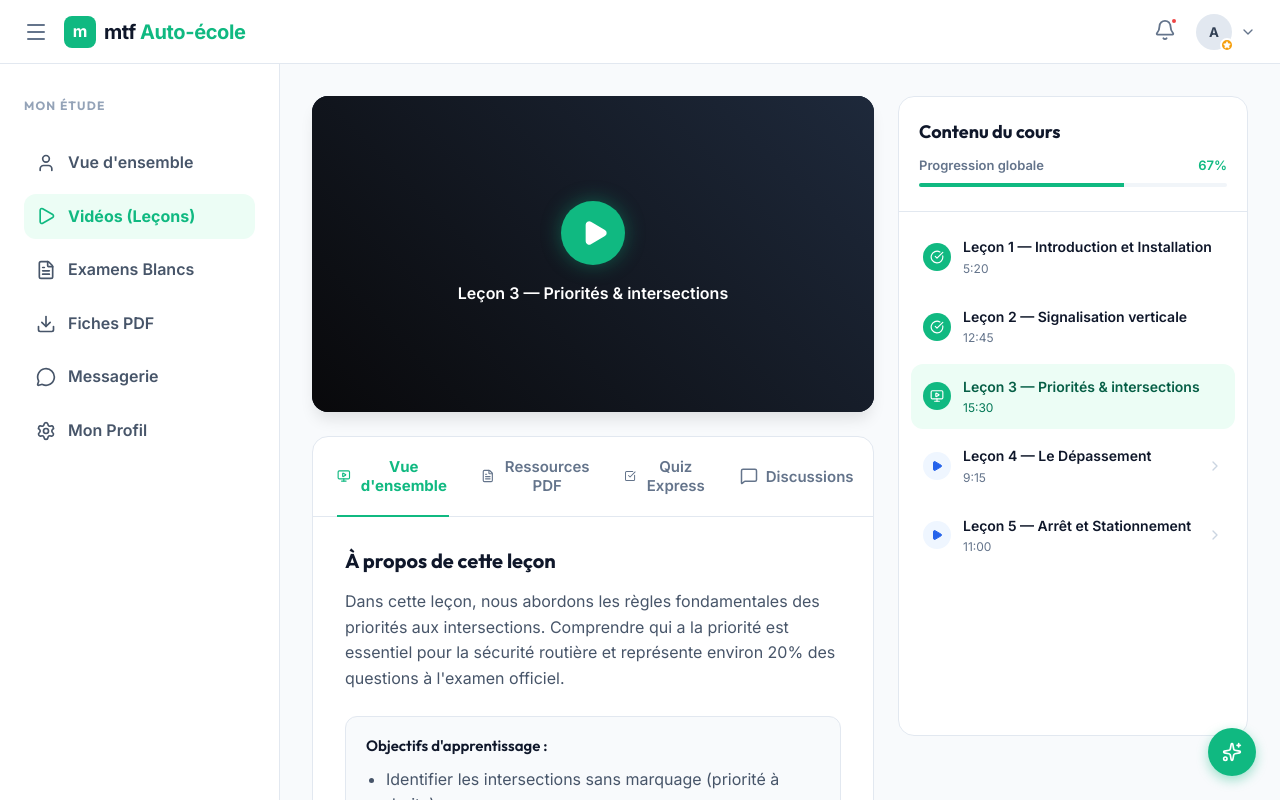
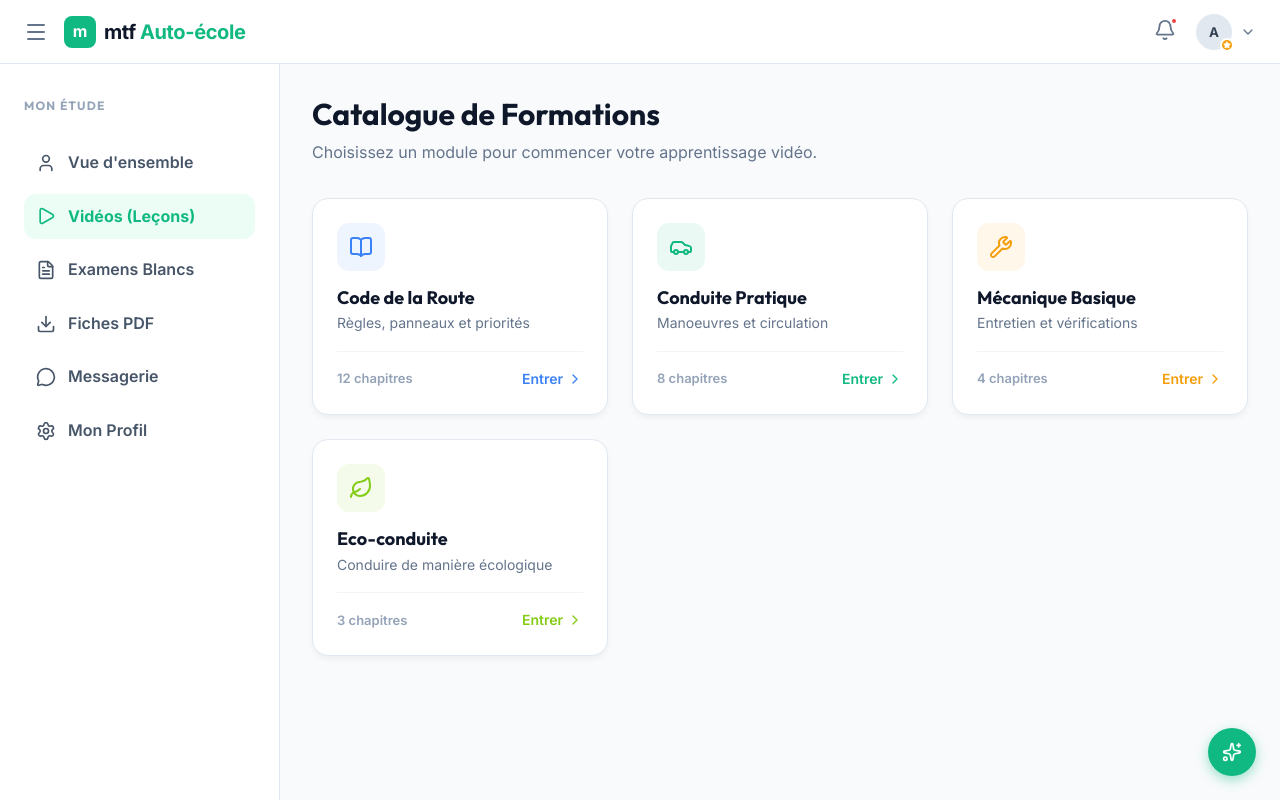
Before and after one commit to mtfdelivery/mtf_Auto--cole, a React (Vite) app: page /dashboard/videos in a window 1280 px wide. Shown: the top 800 px of the page. Built offline with nearby package versions, Linux system fonts and the light colour scheme.

Commit message:
feat: implement curriculum modules selection screen for Videos Dashboard interface

```diff
--- a/src/pages/learner/DashboardVideos.tsx
+++ b/src/pages/learner/DashboardVideos.tsx
@@ -1,23 +1,95 @@
 import { useState } from 'react';
-import { Play, CheckCircle, Lock, MonitorPlay, FileText, HelpCircle, MessageSquare, Download, ChevronRight, CheckSquare } from 'lucide-react';
+import { Play, CheckCircle, Lock, MonitorPlay, FileText, HelpCircle, MessageSquare, Download, ChevronRight, CheckSquare, ArrowLeft, BookOpen, Car, Wrench, Leaf } from 'lucide-react';
+import { motion, AnimatePresence } from 'framer-motion';
 
 const userProfile = { isPremium: true, videosWatched: 8, totalVideos: 12 };
 
-const videos = [
-    { id: 1, title: "Leçon 1 — Introduction et Installation", duration: "5:20", completed: true, isPremium: false },
-    { id: 2, title: "Leçon 2 — Signalisation verticale", duration: "12:45", completed: true, isPremium: false },
-    { id: 3, title: "Leçon 3 — Priorités & intersections", duration: "15:30", completed: false, isPremium: true, progress: 45 },
-    { id: 4, title: "Leçon 4 — Le Dépassement", duration: "9:15", completed: false, isPremium: true, progress: 0 },
-    { id: 5, title: "Leçon 5 — Arrêt et Stationnement", duration: "11:00", completed: false, isPremium: true, progress: 0 },
+const sections = [
+    { id: 'code', title: 'Code de la Route', icon: BookOpen, color: '#3b82f6', desc: 'Règles, panneaux et priorités', count: 12 },
+    { id: 'conduite', title: 'Conduite Pratique', icon: Car, color: '#10b981', desc: 'Manoeuvres et circulation', count: 8 },
+    { id: 'mecanique', title: 'Mécanique Basique', icon: Wrench, color: '#f59e0b', desc: 'Entretien et vérifications', count: 4 },
+    { id: 'eco', title: 'Eco-conduite', icon: Leaf, color: '#84cc16', desc: 'Conduire de manière écologique', count: 3 },
 ];
 
+const videosDatabase = [
+    { id: 1, section: 'code', title: "Leçon 1 — Introduction et Installation", duration: "5:20", completed: true, isPremium: false },
+    { id: 2, section: 'code', title: "Leçon 2 — Signalisation verticale", duration: "12:45", completed: true, isPremium: false },
+    { id: 3, section: 'code', title: "Leçon 3 — Priorités & intersections", duration: "15:30", completed: false, isPremium: true, progress: 45 },
+    { id: 4, section: 'code', title: "Leçon 4 — Le Dépassement", duration: "9:15", completed: false, isPremium: true, progress: 0 },
+    { id: 5, section: 'conduite', title: "Leçon 1 — Démarrage en côte", duration: "11:00", completed: false, isPremium: true, progress: 0 },
+    { id: 6, section: 'conduite', title: "Leçon 2 — Créneau parfait", duration: "14:20", completed: false, isPremium: true, progress: 0 },
+];
+
+const containerVariants = { hidden: { opacity: 0 }, visible: { opacity: 1, transition: { staggerChildren: 0.1 } } };
+const itemVariants = { hidden: { opacity: 0, y: 20 }, visible: { opacity: 1, y: 0, transition: { duration: 0.4 } } };
+
 export default function DashboardVideos() {
-    const [activeVideoId, setActiveVideoId] = useState(3);
+    const [selectedSection, setSelectedSection] = useState<string | null>(null);
+    const [activeVideoId, setActiveVideoId] = useState<number | null>(null);
     const [activeTab, setActiveTab] = useState<'overview' | 'resources' | 'quiz' | 'qa'>('overview');
 
-    const activeVideo = videos.find(v => v.id === activeVideoId) || videos[2]!;
+    // Section view rendering
+    if (!selectedSection) {
+        return (
+            <motion.div variants={containerVariants} initial="hidden" animate="visible" style={{ padding: '0px' }}>
+                <motion.div variants={itemVariants} style={{ marginBottom: 32 }}>
+                    <h1 style={{ fontSize: '1.875rem', fontWeight: 800, color: '#0f172a', margin: '0 0 8px' }}>Catalogue de Formations</h1>
+                    <p style={{ color: '#64748b', fontSize: '1rem', margin: 0 }}>Choisissez un module pour commencer votre apprentissage vidéo.</p>
+                </motion.div>
+
+                <div style={{ display: 'grid', gridTemplateColumns: 'repeat(auto-fill, minmax(280px, 1fr))', gap: 24 }}>
+                    {sections.map(sec => (
+                        <motion.div
+                            key={sec.id}
+                            variants={itemVariants}
+                            onClick={() => {
+                                setSelectedSection(sec.id);
+                                const firstVid = videosDatabase.find(v => v.section === sec.id);
+                                setActiveVideoId(firstVid ? firstVid.id : null);
+                            }}
+                            style={{
+                                background: '#fff', border: '1px solid #e2e8f0', borderRadius: 16, padding: 24,
+                                cursor: 'pointer', transition: 'all 0.2s', position: 'relative', overflow: 'hidden',
+                                boxShadow: '0 4px 6px -1px rgba(0,0,0,0.05)'
+                            }}
+                            whileHover={{ y: -4, boxShadow: '0 10px 15px -3px rgba(0,0,0,0.1)' }}
+                        >
+                            <div style={{ width: 48, height: 48, borderRadius: 12, background: `${sec.color}15`, display: 'flex', alignItems: 'center', justifyContent: 'center', marginBottom: 16 }}>
+                                <sec.icon size={24} color={sec.color} />
+                            </div>
+                            <h3 style={{ fontSize: '1.125rem', fontWeight: 700, color: '#0f172a', margin: '0 0 4px' }}>{sec.title}</h3>
+                            <p style={{ color: '#64748b', fontSize: '0.875rem', margin: '0 0 16px' }}>{sec.desc}</p>
+                            <div style={{ display: 'flex', alignItems: 'center', justifyContent: 'space-between', borderTop: '1px solid #f1f5f9', paddingTop: 16 }}>
+                                <div style={{ fontSize: '0.8125rem', fontWeight: 600, color: '#94a3b8' }}>{sec.count} chapitres</div>
+                                <div style={{ display: 'flex', alignItems: 'center', gap: 4, color: sec.color, fontSize: '0.875rem', fontWeight: 600 }}>
+                                    Entrer <ChevronRight size={16} />
+                                </div>
+                            </div>
+                        </motion.div>
+                    ))}
+                </div>
+            </motion.div>
+        );
+    }
+
+    // Video Player View
+    const sectionVideos = videosDatabase.filter(v => v.section === selectedSection);
+    const activeVideo = sectionVideos.find(v => v.id === activeVideoId) || sectionVideos[0];
+    const sectionInfo = sections.find(s => s.id === selectedSection);
 
     return (
+        <AnimatePresence>
+            <motion.div initial={{ opacity: 0, x: 20 }} animate={{ opacity: 1, x: 0 }} style={{ display: 'flex', flexDirection: 'column', gap: 24 }}>
+                {/* Header Back Button */}
+                <div style={{ display: 'flex', alignItems: 'center', gap: 12 }}>
+                    <button onClick={() => setSelectedSection(null)} style={{ display: 'flex', alignItems: 'center', gap: 8, padding: '8px 16px', background: '#fff', border: '1px solid #e2e8f0', borderRadius: 8, fontWeight: 600, color: '#475569', cursor: 'pointer', transition: 'all 0.2s' }}>
+                        <ArrowLeft size={16} /> Retour aux modules
+                    </button>
+                    <div style={{ padding: '4px 12px', background: `${sectionInfo?.color}15`, color: sectionInfo?.color, borderRadius: 20, fontSize: '0.875rem', fontWeight: 700, display: 'flex', alignItems: 'center', gap: 6 }}>
+                        {sectionInfo && <sectionInfo.icon size={14} />} {sectionInfo?.title}
+                    </div>
+                </div>
+
                 <div style={{ display: 'grid', gridTemplateColumns: 'minmax(0, 1fr) 350px', gap: 24, alignItems: 'start' }}>
 
                     {/* LEFT: MAIN PLAYER & TABS */}
@@ -25,18 +97,22 @@ export default function DashboardVideos() {
 
                         {/* Video Player Container */}
                         <div style={{ background: '#0f172a', borderRadius: 16, overflow: 'hidden', aspectRatio: '16/9', position: 'relative', boxShadow: '0 10px 15px -3px rgba(0,0,0,0.1)' }}>
-                    {/* Mock Video Poster/Player */}
                             <div style={{ position: 'absolute', inset: 0, display: 'flex', alignItems: 'center', justifyContent: 'center', background: 'linear-gradient(45deg, #09090b, #1e293b)' }}>
+                                {activeVideo ? (
                                     <div style={{ textAlign: 'center' }}>
                                         <button style={{ width: 64, height: 64, borderRadius: '50%', background: '#10b981', color: '#fff', border: 'none', display: 'flex', alignItems: 'center', justifyContent: 'center', margin: '0 auto 16px', cursor: 'pointer', boxShadow: '0 0 20px rgba(16,185,129,0.4)', transition: 'transform 0.2s' }}>
                                             <Play size={28} fill="currentColor" style={{ marginLeft: 4 }} />
                                         </button>
                                         <div style={{ color: '#fff', fontWeight: 600 }}>{activeVideo.title}</div>
                                     </div>
+                                ) : (
+                                    <div style={{ color: '#94a3b8' }}>Aucune vidéo disponible dans ce module.</div>
+                                )}
                             </div>
                         </div>
 
                         {/* Tabs & Content */}
+                        {activeVideo && (
                             <div style={{ background: '#fff', borderRadius: 16, border: '1px solid #e2e8f0', minHeight: 400 }}>
                                 <div style={{ display: 'flex', borderBottom: '1px solid #e2e8f0', padding: '0 24px', gap: 32 }}>
                                     {[
@@ -64,25 +140,16 @@ export default function DashboardVideos() {
 
                                 <div style={{ padding: 32 }}>
                                     {activeTab === 'overview' && (
-                            <div>
-                                <h3 style={{ fontSize: '1.25rem', fontWeight: 700, margin: '0 0 16px', color: '#0f172a' }}>À propos de cette leçon</h3>
+                                        <motion.div initial={{ opacity: 0 }} animate={{ opacity: 1 }}>
+                                            <h3 style={{ fontSize: '1.25rem', fontWeight: 700, margin: '0 0 16px', color: '#0f172a' }}>À propos de {activeVideo.title}</h3>
                                             <p style={{ color: '#475569', lineHeight: 1.6, marginBottom: 24 }}>
-                                    Dans cette leçon, nous abordons les règles fondamentales des priorités aux intersections.
-                                    Comprendre qui a la priorité est essentiel pour la sécurité routière et représente environ 20% des questions à l'examen officiel.
+                                                Maitrisez les notions essentielles correspondantes à ce chapitre. Le contenu pédagogique est conçu pour vous préparer au mieux à l'examen.
                                             </p>
-                                <div style={{ background: '#f8fafc', padding: 20, borderRadius: 12, border: '1px solid #e2e8f0' }}>
-                                    <h4 style={{ margin: '0 0 12px', fontSize: '0.9375rem', fontWeight: 600, color: '#0f172a' }}>Objectifs d'apprentissage :</h4>
-                                    <ul style={{ margin: 0, paddingLeft: 20, color: '#475569', lineHeight: 1.6, display: 'flex', flexDirection: 'column', gap: 8 }}>
-                                        <li>Identifier les intersections sans marquage (priorité à droite).</li>
-                                        <li>Comprendre l'usage des panneaux Stop et Cédez-le-passage.</li>
-                                        <li>Analyser rapidement la situation aux ronds-points.</li>
-                                    </ul>
-                                </div>
-                            </div>
+                                        </motion.div>
                                     )}
 
                                     {activeTab === 'resources' && (
-                            <div>
+                                        <motion.div initial={{ opacity: 0 }} animate={{ opacity: 1 }}>
                                             <h3 style={{ fontSize: '1.25rem', fontWeight: 700, margin: '0 0 16px', color: '#0f172a' }}>Documents d'accompagnement</h3>
                                             <div style={{ display: 'flex', flexDirection: 'column', gap: 12 }}>
                                                 <div style={{ display: 'flex', alignItems: 'center', justifyContent: 'space-between', padding: '16px 20px', border: '1px solid #e2e8f0', borderRadius: 12, background: '#fff' }}>
@@ -91,8 +158,8 @@ export default function DashboardVideos() {
                                                             <FileText size={20} />
                                                         </div>
                                                         <div>
-                                                <div style={{ fontWeight: 600, color: '#0f172a' }}>Schéma des Intersections (PDF)</div>
-                                                <div style={{ fontSize: '0.8125rem', color: '#64748b' }}>1.2 MB • Résumé visuel</div>
+                                                            <div style={{ fontWeight: 600, color: '#0f172a' }}>Résumé du Chapitre (PDF)</div>
+                                                            <div style={{ fontSize: '0.8125rem', color: '#64748b' }}>1.2 MB • Synthèse globale</div>
                                                         </div>
                                                     </div>
                                                     <button style={{ display: 'flex', alignItems: 'center', gap: 8, padding: '8px 16px', background: '#f1f5f9', color: '#0f172a', border: '1px solid #e2e8f0', borderRadius: 8, fontWeight: 600, fontSize: '0.875rem', cursor: 'pointer' }}>
@@ -100,39 +167,40 @@ export default function DashboardVideos() {
                                                     </button>
                                                 </div>
                                             </div>
-                            </div>
+                                        </motion.div>
                                     )}
 
                                     {activeTab === 'quiz' && (
-                            <div>
+                                        <motion.div initial={{ opacity: 0 }} animate={{ opacity: 1 }}>
                                             <div style={{ display: 'flex', alignItems: 'center', gap: 12, marginBottom: 24, padding: 16, background: '#eff6ff', borderRadius: 12, border: '1px solid #bfdbfe' }}>
                                                 <HelpCircle size={24} color="#2563eb" />
                                                 <div>
                                                     <div style={{ fontWeight: 600, color: '#1e3a8a' }}>Testez vos connaissances !</div>
-                                        <div style={{ fontSize: '0.875rem', color: '#1d4ed8' }}>Ce mini-quiz de 3 questions validera cette leçon.</div>
+                                                    <div style={{ fontSize: '0.875rem', color: '#1d4ed8' }}>Ce mini-quiz validera cette leçon avant d'avancer.</div>
                                                 </div>
                                             </div>
                                             <button style={{ width: '100%', padding: 16, background: '#2563eb', color: '#fff', border: 'none', borderRadius: 12, fontWeight: 600, fontSize: '1rem', cursor: 'pointer' }}>
-                                    Démarrer le Quiz
+                                                Démarrer le Quiz express
                                             </button>
-                            </div>
+                                        </motion.div>
                                     )}
 
                                     {activeTab === 'qa' && (
-                            <div style={{ textAlign: 'center', padding: '40px 0', color: '#64748b' }}>
+                                        <motion.div initial={{ opacity: 0 }} animate={{ opacity: 1 }} style={{ textAlign: 'center', padding: '40px 0', color: '#64748b' }}>
                                             <MessageSquare size={48} style={{ opacity: 0.2, marginBottom: 16 }} />
                                             <div style={{ fontWeight: 600, fontSize: '1.125rem', color: '#0f172a', marginBottom: 8 }}>Aucune question pour le moment</div>
                                             <div>Soyez le premier à poser une question au moniteur sur ce chapitre.</div>
-                            </div>
+                                        </motion.div>
                                     )}
                                 </div>
                             </div>
+                        )}
                     </div>
 
                     {/* RIGHT: PLAYLIST SIDEBAR */}
                     <div style={{ background: '#fff', border: '1px solid #e2e8f0', borderRadius: 16, display: 'flex', flexDirection: 'column', height: 'calc(100vh - 160px)', position: 'sticky', top: 96 }}>
                         <div style={{ padding: '24px 20px', borderBottom: '1px solid #e2e8f0' }}>
-                    <h2 style={{ fontSize: '1.125rem', fontWeight: 700, color: '#0f172a', margin: 0, marginBottom: 12 }}>Contenu du cours</h2>
+                            <h2 style={{ fontSize: '1.125rem', fontWeight: 700, color: '#0f172a', margin: 0, marginBottom: 12 }}>Contenu de {sectionInfo?.title}</h2>
                             <div style={{ display: 'flex', alignItems: 'center', justifyContent: 'space-between', fontSize: '0.8125rem', fontWeight: 600, color: '#64748b', marginBottom: 8 }}>
                                 <span>Progression globale</span>
                                 <span style={{ color: '#10b981' }}>{Math.round((userProfile.videosWatched / userProfile.totalVideos) * 100)}%</span>
@@ -143,7 +211,12 @@ export default function DashboardVideos() {
                         </div>
 
                         <div style={{ overflowY: 'auto', flex: 1, padding: 12 }}>
-                    {videos.map((vid, i) => {
+                            {sectionVideos.length === 0 ? (
+                                <div style={{ padding: 20, textAlign: 'center', color: '#94a3b8', fontSize: '0.875rem' }}>
+                                    Les vidéos arrivent bientôt.
+                                </div>
+                            ) : (
+                                sectionVideos.map((vid) => {
                                     const isLocked = !userProfile.isPremium && vid.isPremium;
                                     const isSelected = activeVideoId === vid.id;
 
@@ -175,9 +248,12 @@ export default function DashboardVideos() {
                                             )}
                                         </div>
                                     );
-                    })}
+                                })
+                            )}
                         </div>
                     </div>
                 </div>
+            </motion.div>
+        </AnimatePresence>
     );
 }
```
Lines whose indentation alone changed are shown as unchanged.
